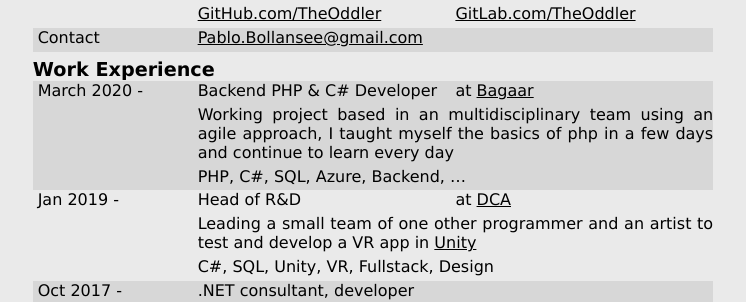
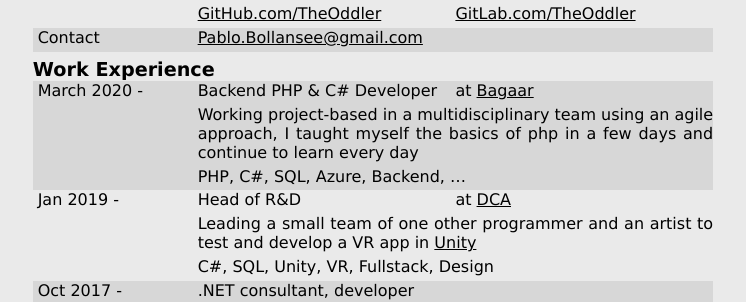
Before and after one commit to TheOddler/theoddler.github.io, a Jekyll site: the page built from extended-cv.md, in a window 1280 px wide. Shown: the part 229-531 px from the top of the page, without its empty margins (267-1013 px from the left). Built offline with Jekyll 4.4.1, drawn with Linux system fonts in a browser that asks for light colours; nearby versions of some CDN libraries.

Commit message:
spelling

```diff
--- a/_includes/cv.md
+++ b/_includes/cv.md
@@ -26,7 +26,7 @@
 * March 2020 -
   * Backend PHP & C# Developer
   * at [Bagaar](https://www.bagaar.be/)
-{% if include.extended %}  * Working project based in an multidisciplinary team using an agile approach, I taught myself the basics of php in a few days and continue to learn every day{% endif %}
+{% if include.extended %}  * Working project-based in a multidisciplinary team using an agile approach, I taught myself the basics of php in a few days and continue to learn every day{% endif %}
 {% if include.extended %}  * PHP, C#, SQL, Azure, Backend, ...{% endif %}
 * Jan 2019 -
   * Head of R&D
```
